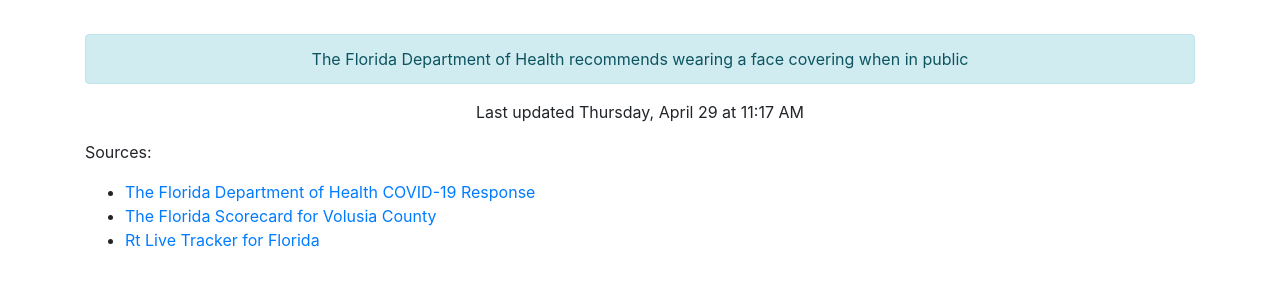
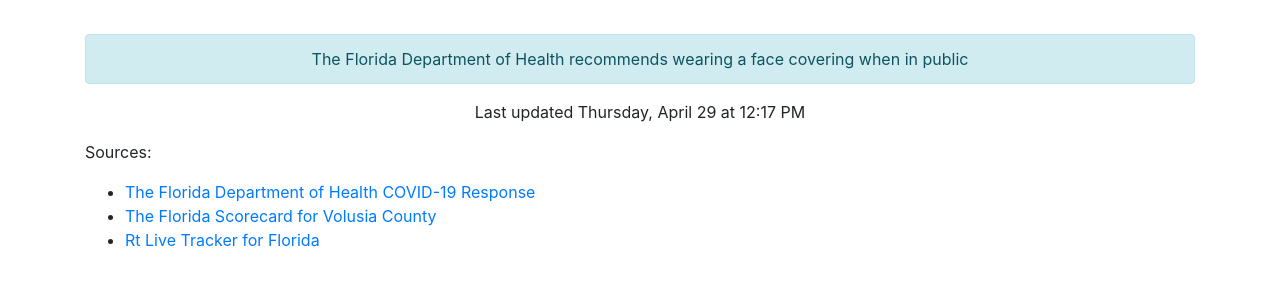
Before and after one commit to thinkjson/timeforchurch, a Jekyll site: the page built from index.md, in a window 1280 px wide. Shown: the part 544-839 px from the top of the page. Built offline with Jekyll 4.4.1, drawn with Linux system fonts in a browser that asks for light colours; our own code applies the rules of GitHub Pages for plain Markdown files.

Commit message:
Updating data

```diff
--- a/_includes/data.html
+++ b/_includes/data.html
@@ -10,4 +10,4 @@
     <div class="outcome text-success">YES</div>
     <div class="alert alert-info" role="alert">The Florida Department of Health recommends wearing a face covering when in public</div>
 
-    <p>Last updated Thursday, April 29 at 11:17 AM</p>
+    <p>Last updated Thursday, April 29 at 12:17 PM</p>
```
